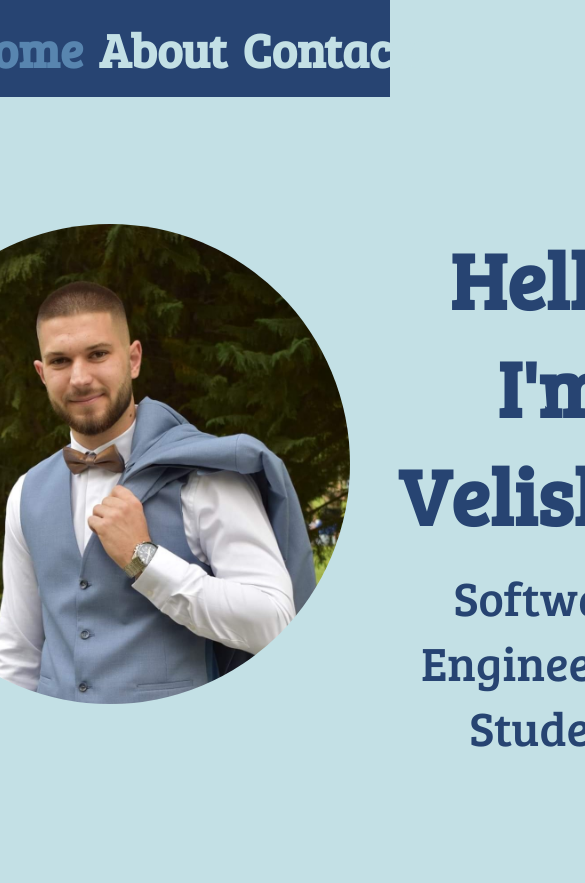
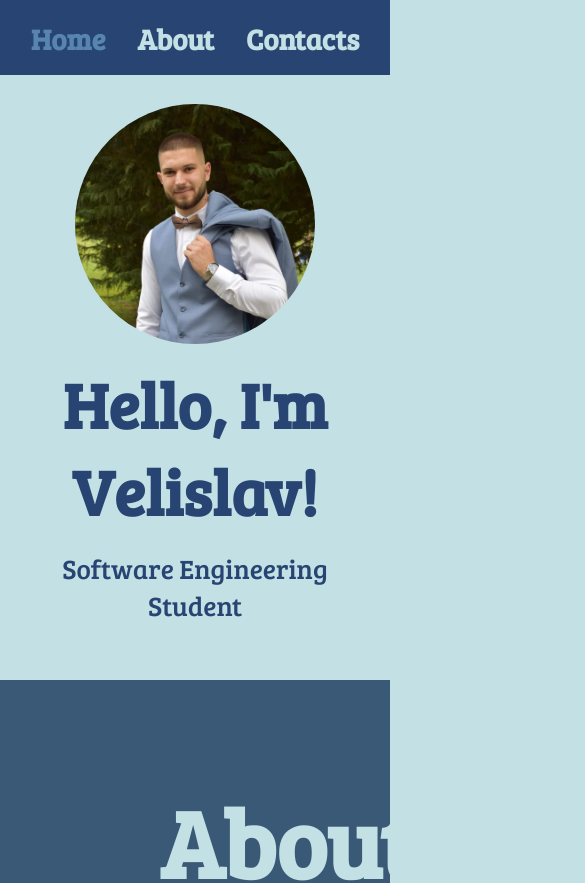
Before and after one commit to VelislavShopov/cv-website, a React (Create React App) app: page / in a window 390 px wide. Shown: the top 883 px of the page, 585 px wide, since content can reach past the window. Built offline with nearby package versions, Linux system fonts and the light colour scheme.

Commit message:
fixed navbar, home section for phones max-width 425

```diff
--- a/src/components/Main/Contacts.module.css
+++ b/src/components/Main/Contacts.module.css
@@ -20,3 +20,9 @@
 .contact_img {
   height: 10rem;
 }
+
+@media only screen and (max-width: 425px) {
+  .contact_img {
+    display: none;
+  }
+}
--- a/src/components/Main/HomeSection.module.css
+++ b/src/components/Main/HomeSection.module.css
@@ -29,3 +29,32 @@
   font-size: 3rem;
   text-align: center;
 }
+
+@media only screen and (max-width: 425px) {
+  .home_section {
+    display: grid;
+    padding-top: 6.5rem;
+    padding-inline: 3rem;
+    padding-bottom: 3.5rem;
+    margin: 0 0;
+    justify-items: center;
+    gap: 1rem;
+  }
+
+  .title_container {
+    gap: 1rem;
+  }
+
+  .intro_p {
+    font-size: 4rem;
+  }
+
+  .img {
+    height: 15rem;
+  }
+
+  .second_title {
+    font-size: 1.7rem;
+    text-align: center;
+  }
+}
--- a/src/components/Navigation/Navigation.module.css
+++ b/src/components/Navigation/Navigation.module.css
@@ -42,13 +42,10 @@
 }
 
 @media only screen and (max-width: 425px) {
-  .ul {
-    gap: 1rem;
-  }
   .a {
-    font-size: 3rem;
+    font-size: 1.8rem;
   }
   .active {
-    font-size: 3rem;
+    font-size: 1.8rem;
   }
 }
```
